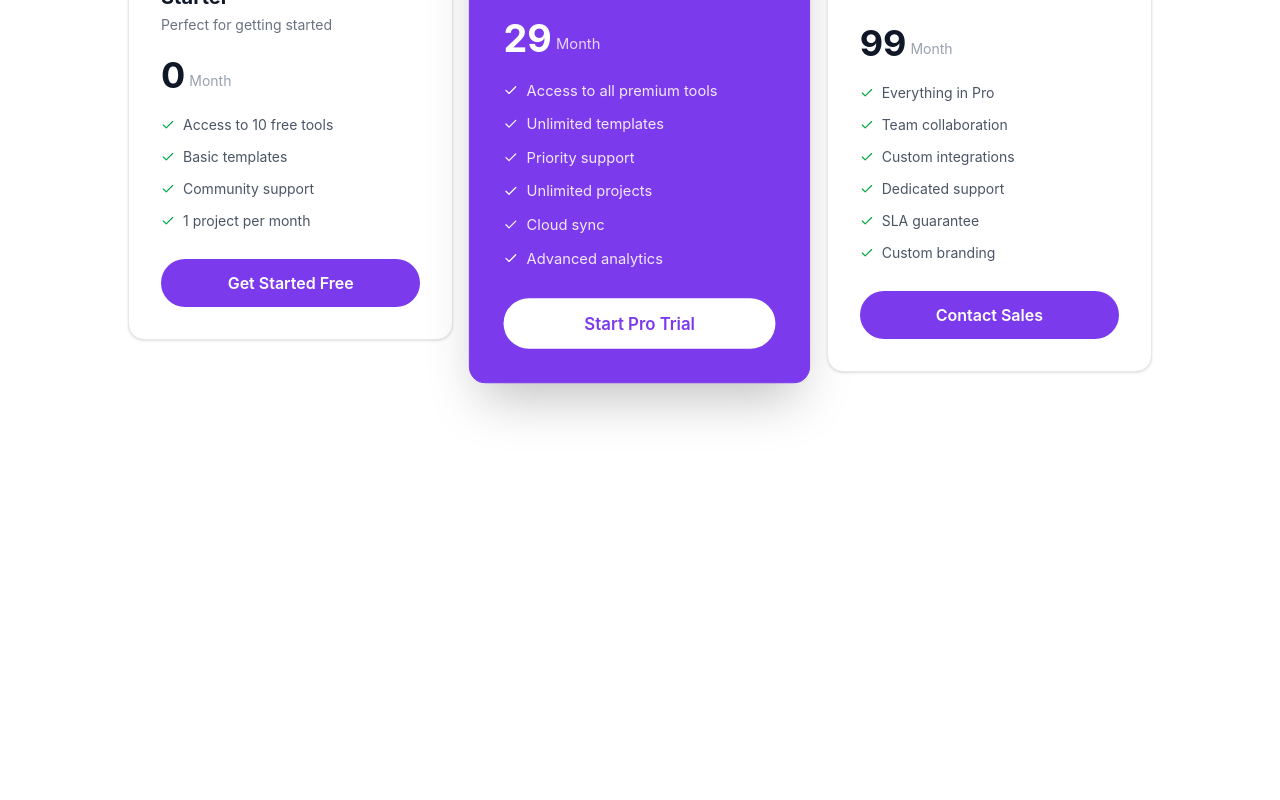
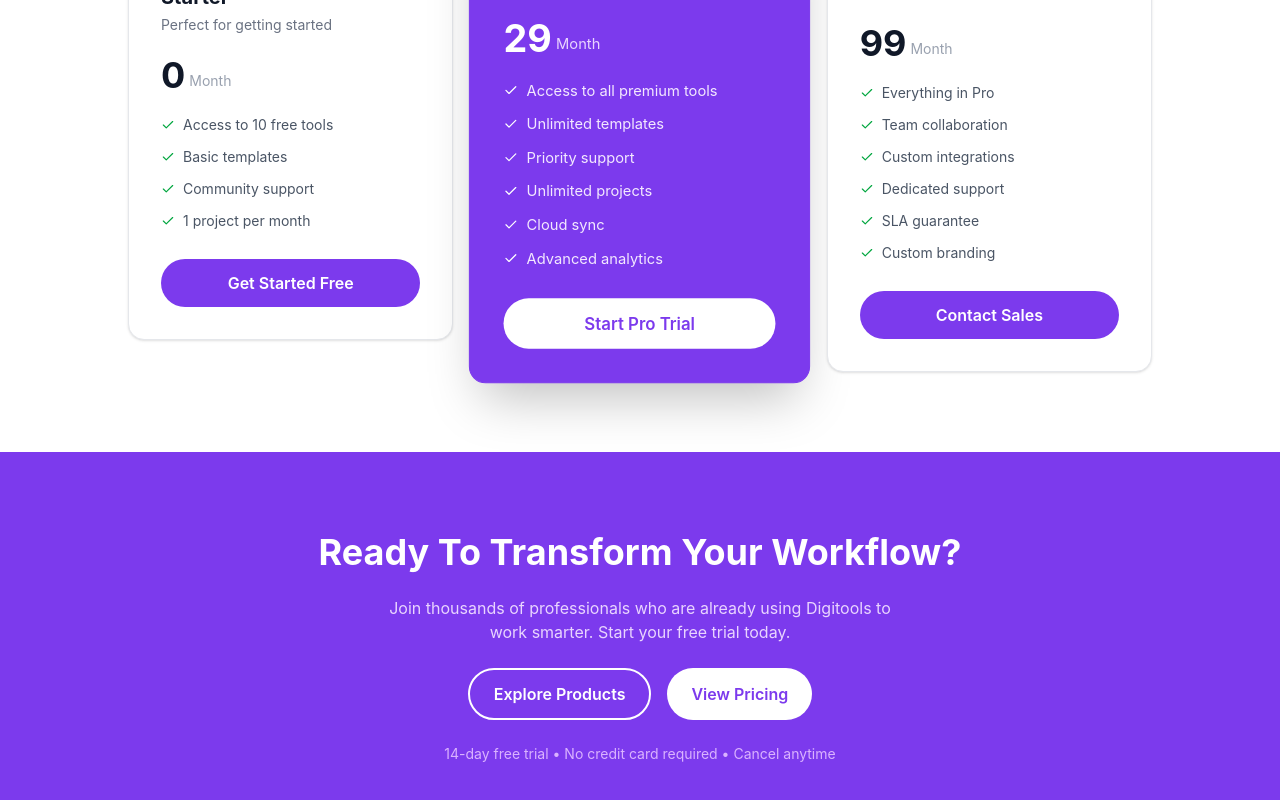
Before and after one commit to golamrabbi73/DigiTools-Platform, a React (Vite) app: page / in a window 1280 px wide. Shown: the part 3884-4684 px from the top of the page. Before the commit the page ends 4336 px from the top, so only its background shows below. Built offline with nearby package versions, Linux system fonts and the light colour scheme.

Commit message:
added cta same as figma

```diff
--- a/src/App.jsx
+++ b/src/App.jsx
@@ -7,6 +7,7 @@ import useCart from './hooks/useCart';
 import './index.css'
 import Steps from './components/Steps';
 import Pricing from './components/Pricing';
+import CTA from './components/CTA';
 function App() {
   const {cart, handleAddToCart, handleRemove, handleCheckout} = useCart();
 
@@ -24,6 +25,7 @@ function App() {
       />
       <Steps />
       <Pricing />
+      <CTA />
     </>
   );
 }
--- /dev/null
+++ b/src/components/CTA.jsx
@@ -0,0 +1,38 @@
+import React from 'react'
+
+const CTA = () => {
+  return (
+    <section className="py-20 px-4" style={{ backgroundColor: "#7c3aed" }}>
+        <div className='max-w-3xl mx-auto text-center flex flex-col items-center gap-6'>
+
+            {/* heading */}
+            <h2 className='text-3xl md:text-4xl font-bold text-white'>
+                Ready To Transform Your Workflow?
+            </h2>
+
+            {/* description */}
+            <p className='text-purple-200 max-w-lg'>
+                Join thousands of professionals who are already using Digitools to work smarter.
+                Start your free trial today.
+            </p>
+
+            {/* buttons */}
+            <div className='flex gap-4 flex-wrap justify-center'>
+                <button className='px-6 py-3 rounded-full font-semibold text-white border-2 border-white hover:bg-white hover:text-[#7c3aed] transition-all'>
+                    Explore Products
+                </button>
+                <button className='px-6 py-3 rounded-full font-semibold bg-white text-[#7c3aed] hover:opacity-90 transition-all'>
+                    View Pricing
+                </button>
+            </div>
+
+            {/* note */}
+            <p className='text-purple-300 text-sm'>
+                14-day free trial • No credit card required • Cancel anytime
+            </p>
+        </div>
+    </section>
+  )
+}
+
+export default CTA
```
